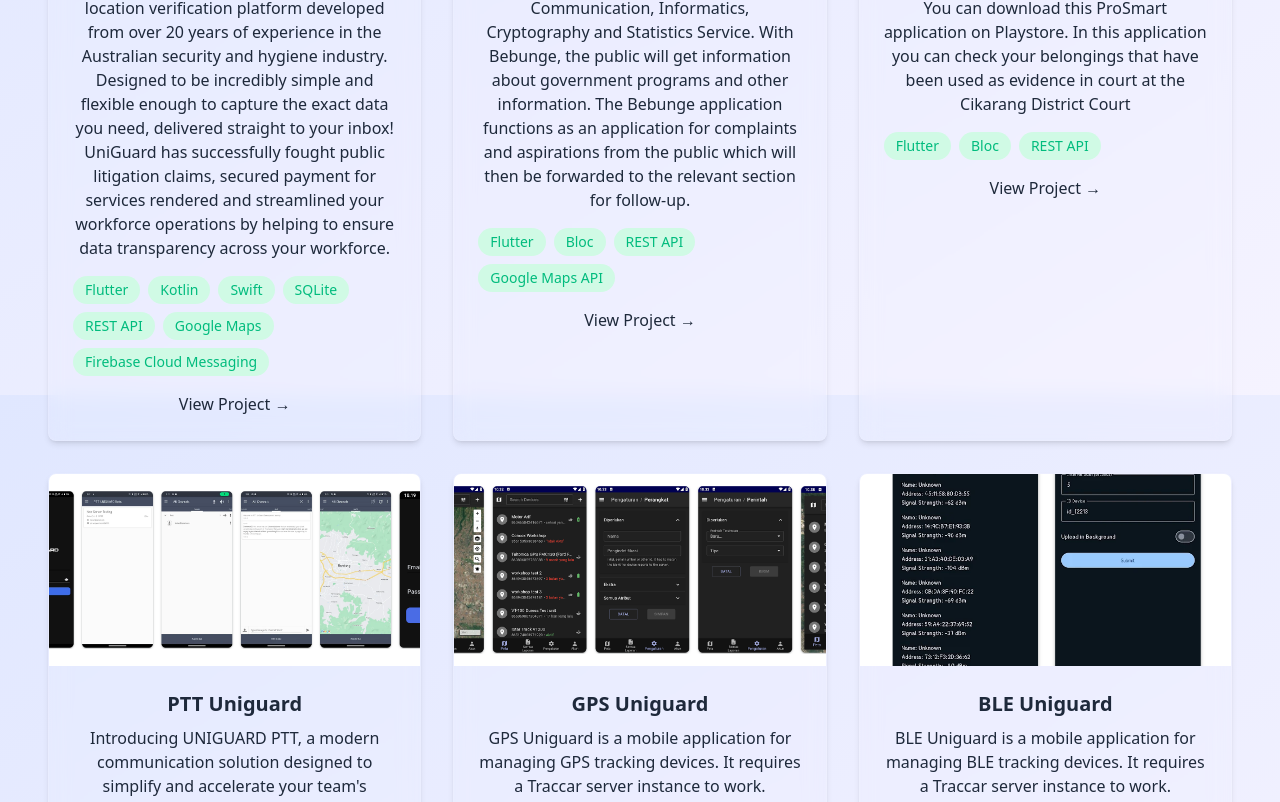
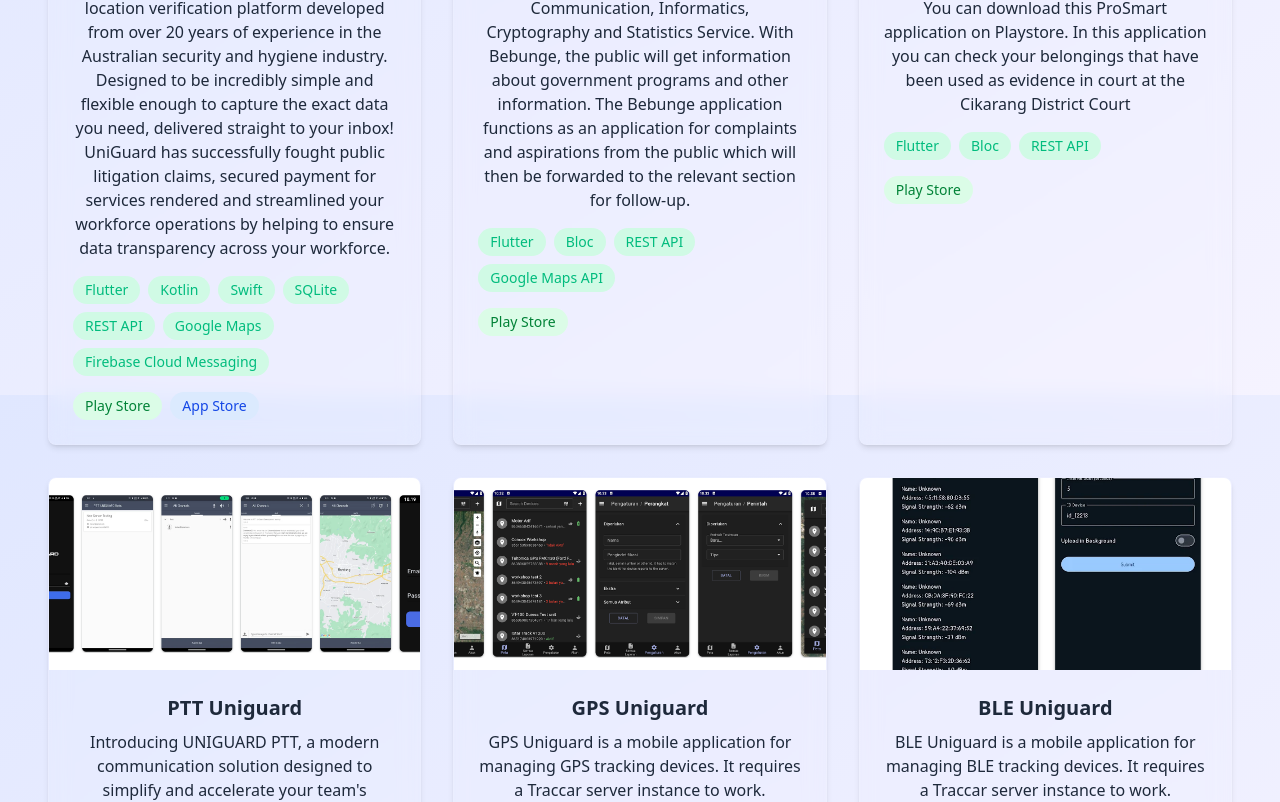
Before and after one commit to Kirara02/Portfolio-Vue, a Vue app: page / in a window 1280 px wide. Shown: the part 3605-4407 px from the top of the page. Built offline with nearby package versions, Linux system fonts and the light colour scheme.

Commit message:
feat: update project links to support multiple link types and improve UI handling

```diff
--- a/src/components/cards/ProjectCard.vue
+++ b/src/components/cards/ProjectCard.vue
@@ -4,8 +4,34 @@
   description: string
   image: string
   technologies: string[]
-  link: string
+  link: string | Record<string, string>
 }>()
+
+const getLinkClass = (type: string) => {
+  const classes = {
+    playStore: 'bg-green-100 dark:bg-green-900 text-green-700 dark:text-green-300 hover:bg-green-200 dark:hover:bg-green-800',
+    appStore: 'bg-blue-100 dark:bg-blue-900 text-blue-700 dark:text-blue-300 hover:bg-blue-200 dark:hover:bg-blue-800',
+    repository: 'bg-gray-100 dark:bg-gray-700 text-gray-700 dark:text-gray-300 hover:bg-gray-200 dark:hover:bg-gray-600',
+    demo: 'bg-purple-100 dark:bg-purple-900 text-purple-700 dark:text-purple-300 hover:bg-purple-200 dark:hover:bg-purple-800',
+    private: 'bg-orange-100 dark:bg-orange-900 text-orange-700 dark:text-orange-300'
+  }
+  return classes[type as keyof typeof classes] || 'bg-gray-100 dark:bg-gray-700 text-gray-700 dark:text-gray-300 hover:bg-gray-200 dark:hover:bg-gray-600'
+}
+
+const getLinkLabel = (type: string) => {
+  const labels = {
+    playStore: 'Play Store',
+    appStore: 'App Store',
+    repository: 'Repository',
+    demo: 'Demo',
+    private: 'Private App'
+  }
+  return labels[type as keyof typeof labels] || type.charAt(0).toUpperCase() + type.slice(1)
+}
+
+const isClickable = (type: string) => {
+  return type !== 'private'
+}
 </script>
 
 <template>
@@ -20,8 +46,22 @@
           {{ tech }}
         </span>
       </div>
-      <a :href="link" target="_blank"
-         class="text-secondary hover:opacity-80 font-medium">View Project →</a>
+      <div class="flex flex-wrap gap-2">
+        <a v-if="typeof link === 'string'" :href="link" target="_blank"
+           class="text-secondary hover:opacity-80 font-medium text-sm">View Project →</a>
+        <template v-else>
+          <component
+            v-for="(url, type) in link" :key="type"
+            :is="isClickable(type) ? 'a' : 'span'"
+            :href="isClickable(type) ? url : undefined"
+            :target="isClickable(type) ? '_blank' : undefined"
+            :class="getLinkClass(type)"
+            :title="isClickable(type) ? undefined : url"
+            class="px-3 py-1 rounded-full text-sm font-medium transition-colors">
+            {{ getLinkLabel(type) }}
+          </component>
+        </template>
+      </div>
     </div>
   </div>
 </template>
--- a/src/data/portfolio.json
+++ b/src/data/portfolio.json
@@ -72,7 +72,10 @@
         "Google Maps ",
         "Firebase Cloud Messaging"
       ],
-      "link": "https://play.google.com/store/apps/details?id=com.uniguard.uniguard_z"
+      "link": {
+        "playStore": "https://play.google.com/store/apps/details?id=com.uniguard.uniguard_z",
+        "appStore": "https://apps.apple.com/us/app/uniguardz/id6751801482"
+      }
     },
     {
       "id": 2,
@@ -80,7 +83,9 @@
       "description": "Bebunge is a One-Stop Portal Service owned by the Bekasi Regency Communication, Informatics, Cryptography and Statistics Service. With Bebunge, the public will get information about government programs and other information. The Bebunge application functions as an application for complaints and aspirations from the public which will then be forwarded to the relevant section for follow-up.",
       "image": "/assets/images/projects/bebunge.png",
       "technologies": ["Flutter", "Bloc", "REST API", "Google Maps API"],
-      "link": "https://play.google.com/store/apps/details?id=apps.diskominfobekasikab.bebunge"
+      "link": {
+        "playStore": "https://play.google.com/store/apps/details?id=apps.diskominfobekasikab.bebunge"
+      }
     },
     {
       "id": 3,
@@ -88,7 +93,9 @@
       "description": "ProSmart application is the first free online evidence return application in Indonesia. You can download this ProSmart application on Playstore. In this application you can check your belongings that have been used as evidence in court at the Cikarang District Court",
       "image": "/assets/images/projects/prosmart.png",
       "technologies": ["Flutter", "Bloc", "REST API"],
-      "link": "https://play.google.com/store/apps/details?id=com.zen.prosmart"
+      "link": {
+        "playStore": "https://play.google.com/store/apps/details?id=com.zen.prosmart"
+      }
     },
     {
       "id": 4,
@@ -102,7 +109,9 @@
         "Mumble Server",
         "Google Maps API"
       ],
-      "link": "https://play.google.com/store/apps/details?id=com.uniguard.ptt_app"
+      "link": {
+        "playStore": "https://play.google.com/store/apps/details?id=com.uniguard.ptt_app"
+      }
     },
     {
       "id": 5,
@@ -110,7 +119,9 @@
       "description": "GPS Uniguard is a mobile application for managing GPS tracking devices. It requires a Traccar server instance to work.",
       "image": "/assets/images/projects/gps_uniguard.png",
       "technologies": ["Kotlin", "Swift", "WebView", "Caching"],
-      "link": "https://play.google.com/store/apps/details?id=com.uniguard.gps"
+      "link": {
+        "playStore": "https://play.google.com/store/apps/details?id=com.uniguard.gps"
+      }
     },
     {
       "id": 6,
@@ -118,7 +129,9 @@
       "description": "BLE Uniguard is a mobile application for managing BLE tracking devices. It requires a Traccar server instance to work.",
       "image": "/assets/images/projects/ble_uniguard.png",
       "technologies": ["Kotlin", "REST API", "BLE"],
-      "link": "https://play.google.com/store/apps/details?id=com.uniguard.ble_scanner"
+      "link": {
+        "playStore": "https://play.google.com/store/apps/details?id=com.uniguard.ble_scanner"
+      }
     },
     {
       "id": 7,
@@ -137,15 +150,19 @@
         "OpenAI API",
         "AI Integration"
       ],
-      "link": "https://github.com/Kirara02/Flutter-ChatApp"
+      "link": {
+        "repository": "https://github.com/Kirara02/Flutter-ChatApp"
+      }
     },
     {
       "id": 8,
-      "title": "Halmann RFID",
-      "description": "The Halmann RFID app is designed specifically for handheld devices equipped with RFID capabilities. The application leverages specialized SDKs provided by handheld device manufacturers to enable seamless RFID tag reading and management. It provides an intuitive interface for tracking and managing various items, batches, and transactions through integrated RFID scanning capabilities.",
+      "title": "Assets Track RFID",
+      "description": "The Assets Track RFID app is designed specifically for handheld devices equipped with RFID capabilities. The application leverages specialized SDKs provided by handheld device manufacturers to enable seamless RFID tag reading and management. It provides an intuitive interface for tracking and managing various items, batches, and transactions through integrated RFID scanning capabilities.",
       "image": "/assets/images/projects/halmann_rfid.png",
       "technologies": ["Kotlin", "REST API", "RFID SDK"],
-      "link": "#"
+      "link": {
+        "private": "Enterprise RFID inventory management system"
+      }
     }
   ],
   "contact": {
```
